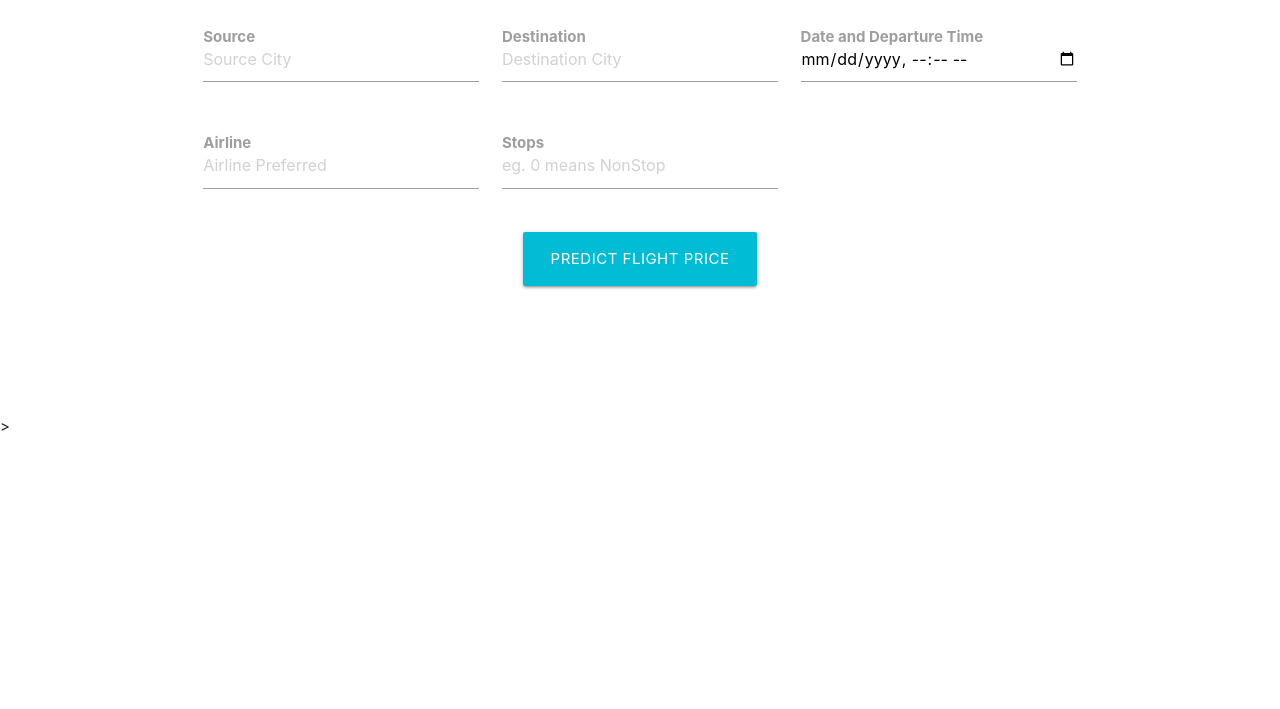
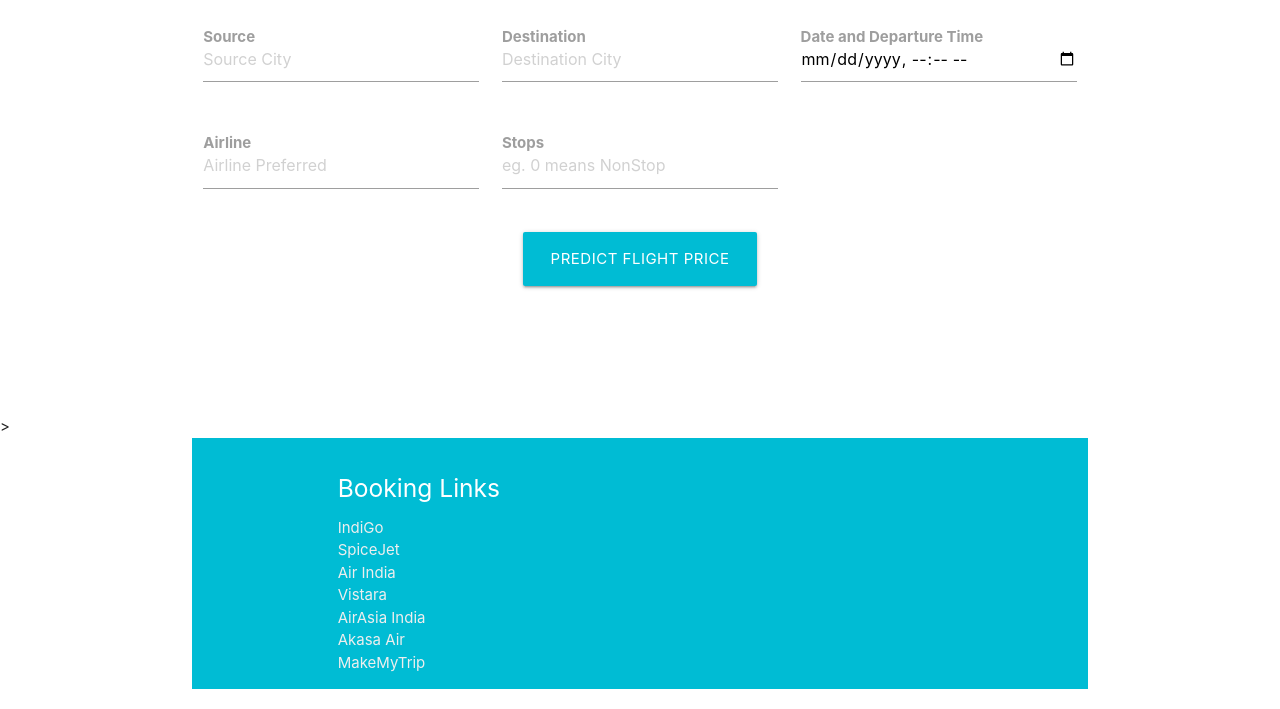
Before and after one commit to MeghanshuSanghi/FlightPricePredictor, a Flask app: template templates/index.html in a window 1280 px wide. Shown: the part 251-960 px from the top of the page. Before the commit the page ends 682 px from the top, so only its background shows below. Run offline with Flask 3, Linux system fonts and the light colour scheme; the template is opened without the code that fills it, so the values that code supplies are empty; a user stored in the database is signed in; parts of the project's set-up code (start-up, migrations or seed data) failed here and were passed over.

Commit message:
booking link and model added

```diff
--- a/templates/index.html
+++ b/templates/index.html
@@ -116,10 +116,30 @@
     </div>
   </div>
 
-
     <br><br>
   </div>
   </div>>
+  <div class="container">
+    <footer class="page-footer cyan">
+      <div class="container">
+        <div class="row">
+          <div class="col s12">
+            <h5 class="white-text">Booking Links</h5>
+            <ul>
+              <li><a class="grey-text text-lighten-3" href="https://www.goindigo.in/?,utm_source=google&utm_medium=cpc&utm_campaign=search_campaign_brand_domestic_google_bau_upto15off_15Nov2024&cid=Search|Brand|P|Domestic|Google_BAU|UpTo15Off|15Nov2024&s_kwcid=AL!12293!3!721306111581!b!!g!!indigo&gad_source=1&gclid=Cj0KCQiAo5u6BhDJARIsAAVoDWtSQpcV984QzMA3bVKZ6yJ_8EpEIZ_qtxg4cCA5c9nhNCpBXUT3ZWoaAsKlEALw_wcB">IndiGo</a></li>
+              <li><a class="grey-text text-lighten-3" href="https://www.spicejet.com/"> SpiceJet</a></li>
+              <li><a class="grey-text text-lighten-3" href="https://www.airindia.com/">Air India</a></li>
+              <li><a class="grey-text text-lighten-3" href="https://www.airindia.com/">Vistara</a></li>
+              <li><a class="grey-text text-lighten-3" href="https://www.airasia.com/flight/en/gb?gad_source=1&gclid=Cj0KCQiAo5u6BhDJARIsAAVoDWteQMS-IdbZztGE9JaVafgjr9FejktRq0tNruoGG3P4ZK61VFHk5wAaAjP2EALw_wcB">AirAsia India</a></li>
+              <li><a class="grey-text text-lighten-3" href="https://www.akasaair.com/offers/sign-up-and-fly-more-akasa-discount-code?utm_source=google&utm_medium=cpc&utm_campaign=Akasa-Air-Performance-Dom-Google-Search-Brand-Core-Rest-of-India-Exact-IP&utm_content=General&utm_term=akasa%2Bair&gad_source=1&gclid=Cj0KCQiAo5u6BhDJARIsAAVoDWvPW5X-4kkom1Ryz0rk2m3iKqZ6uucQ7HFeFYCecKCxL-xyerJsbhUaAiTSEALw_wcB">Akasa Air</a></li>
+              <li><a class="grey-text text-lighten-3" href="https://www.makemytrip.com/flights/?gclid=Cj0KCQiAo5u6BhDJARIsAAVoDWswApk7Gz3elsTYKjxl_o4AuN0rnY1qv9J9lups3fqiNlP9_1hPKA8aAkkGEALw_wcB&cmp=SEM|D|DF|G|Generic|Generic-Generic_DT|B_M_Makemytrip_Variants|Brand-Variants-Exact-2|RSA|Regular|V2|622487392958&s_kwcid=AL!1631!3!622487392958!e!!g!!mmt&ef_id=Cj0KCQiAo5u6BhDJARIsAAVoDWswApk7Gz3elsTYKjxl_o4AuN0rnY1qv9J9lups3fqiNlP9_1hPKA8aAkkGEALw_wcB:G:s&gad_source=1">MakeMyTrip</a></li>
+            </ul>
+          </div>
+        </div>
+      </div>
+    </footer>
+  </div>
+
   <script src="/static/js/validateInputs.js"></script>
   </body>
 </html>
```
Also changed, not shown: instance/database.db, 1 other file.
